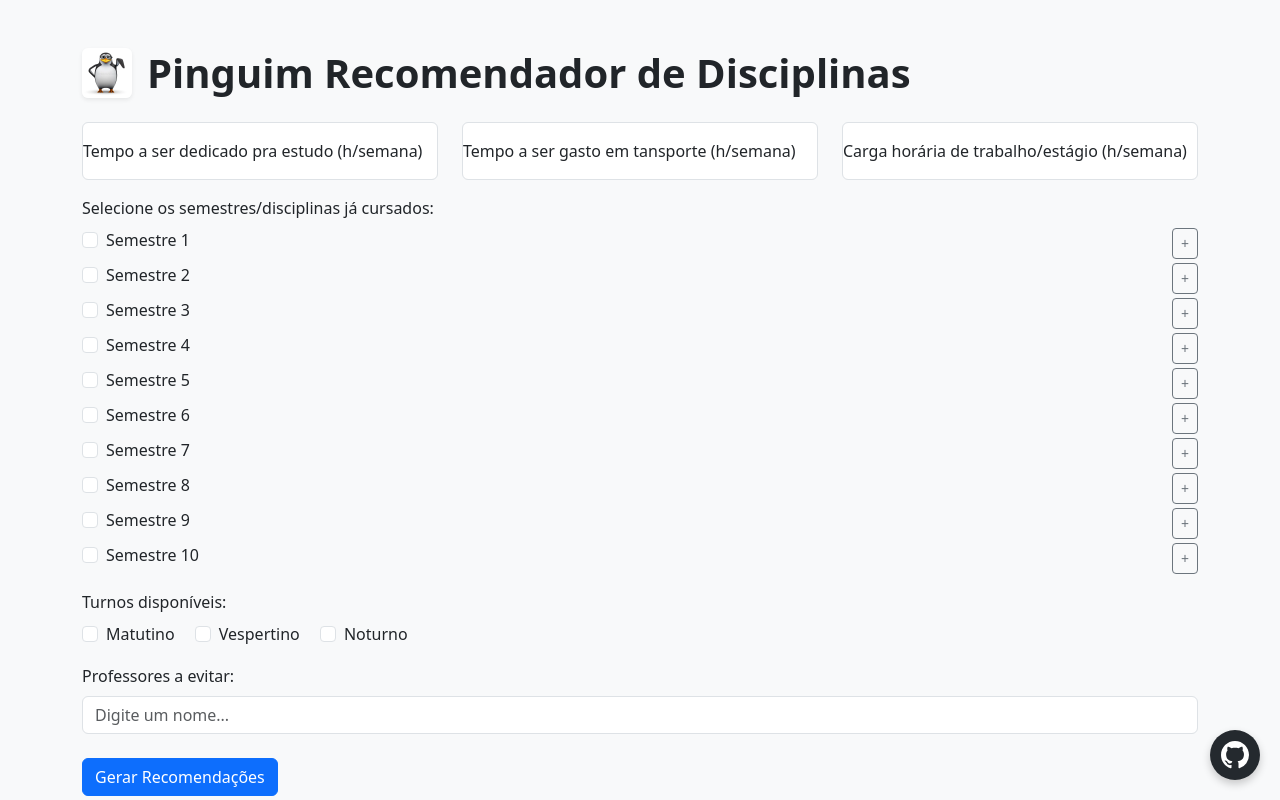
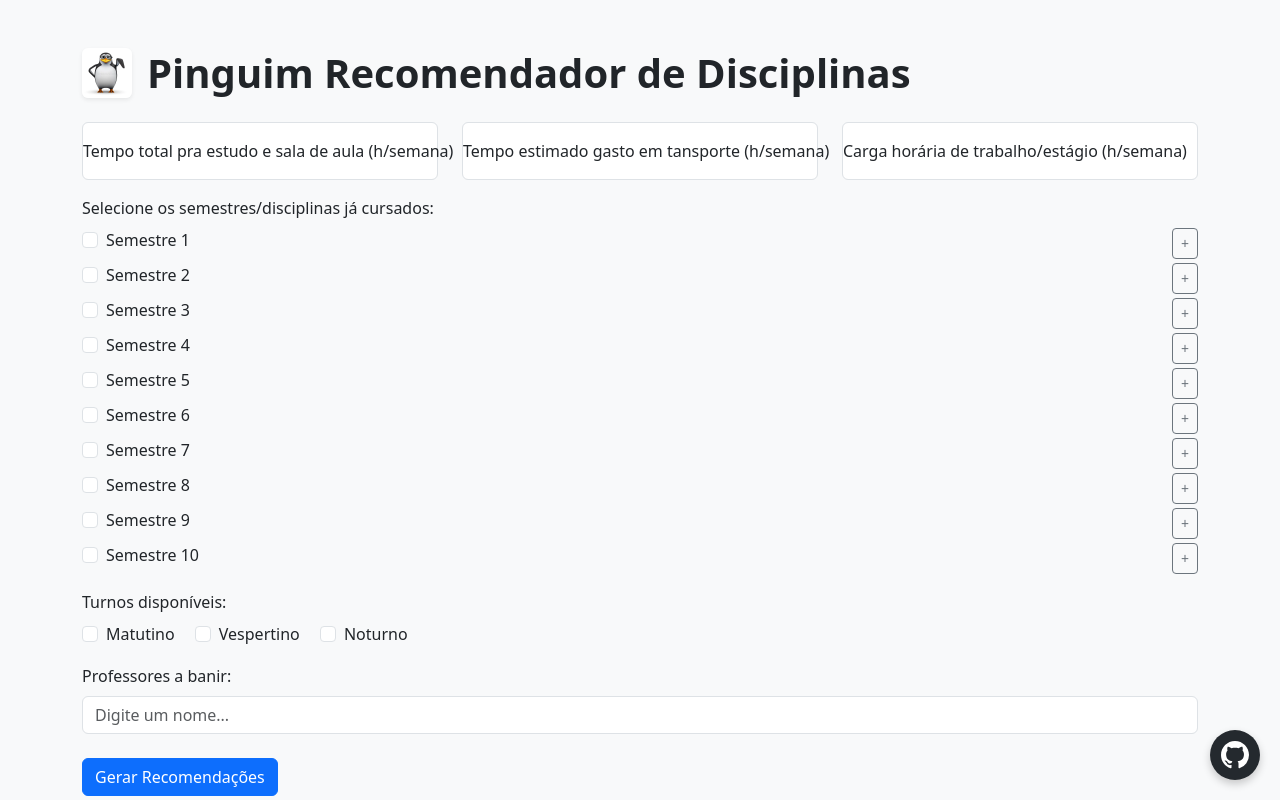
Before and after one commit to tarcioee/Recomendador-de-disciplinas, a Flask app: page / in a window 1280 px wide. Run offline with Flask 3, Linux system fonts and the light colour scheme.

Commit message:
atualização final v1.0

```diff
--- a/core/utils/calculos.py
+++ b/core/utils/calculos.py
@@ -1,5 +1,5 @@
 def calcular_limite_disciplinas(tempo_estudo, tempo_transporte, tempo_trabalho):
-    base = 1.484064917 - (0.007378694056 * tempo_transporte) + (0.02520904723 *tempo_trabalho) + 0.082882049 * (tempo_estudo)
+    base = 1.484064917 - (0.007378694056 * tempo_transporte) + (-0.02520904723 *tempo_trabalho) + 0.092882049 * (tempo_estudo)
     minimo_em_sala = tempo_estudo/ 3.66
     if base > minimo_em_sala:
         base = minimo_em_sala
--- a/templates/index.html
+++ b/templates/index.html
@@ -2,7 +2,7 @@
 <html lang="pt-br">
 <head>
   <meta charset="UTF-8">
-  <title>Pinguim Recomendador de Matérias</title>
+  <title>Pinguim Recomendador V1.0</title>
   <link rel="stylesheet" href="https://cdn.jsdelivr.net/npm/bootstrap@5.3.0/dist/css/bootstrap.min.css" />
   <style>
     .disciplina-item {
@@ -71,11 +71,11 @@
     <div class="row mb-3">
       <div class="col-md-4 form-floating">
         <input type="number" name="tempo_estudo" class="form-control" id="tempo_estudo" placeholder="Estudo" required />
-        <label for="tempo_estudo">Tempo a ser dedicado pra estudo (h/semana)</label>
+        <label for="tempo_estudo">Tempo total pra estudo e sala de aula (h/semana)</label>
       </div>
       <div class="col-md-4 form-floating">
         <input type="number" name="tempo_transporte" class="form-control" id="tempo_transporte" placeholder="Transporte" required />
-        <label for="tempo_transporte">Tempo a ser gasto em tansporte (h/semana)</label>
+        <label for="tempo_transporte">Tempo estimado gasto em tansporte (h/semana)</label>
       </div>
       <div class="col-md-4 form-floating">
         <input type="number" name="tempo_trabalho" class="form-control" id="tempo_trabalho" placeholder="Trabalho" required />
@@ -110,7 +110,7 @@
     </div>
 
     <div class="mb-3">
-      <label class="form-label">Professores a evitar:</label>
+      <label class="form-label">Professores a banir:</label>
       <input type="text" class="form-control mb-2" id="campo-professor" placeholder="Digite um nome..." autocomplete="off" oninput="filtrarProfessores()" onclick="mostrarListaProfessores()" />
 
       <!-- onde ficam os selecionados -->
```
Also changed, not shown: README.md, 1 other file.
